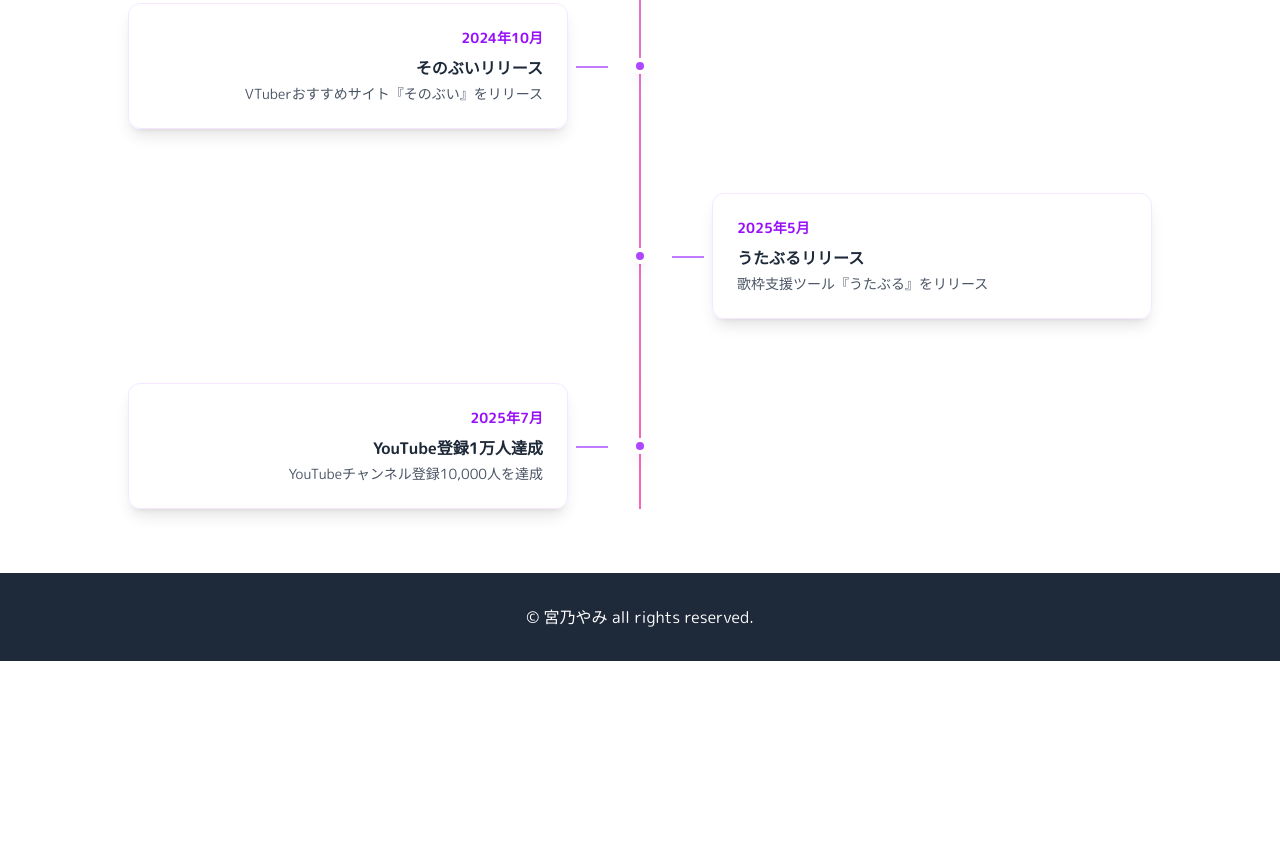
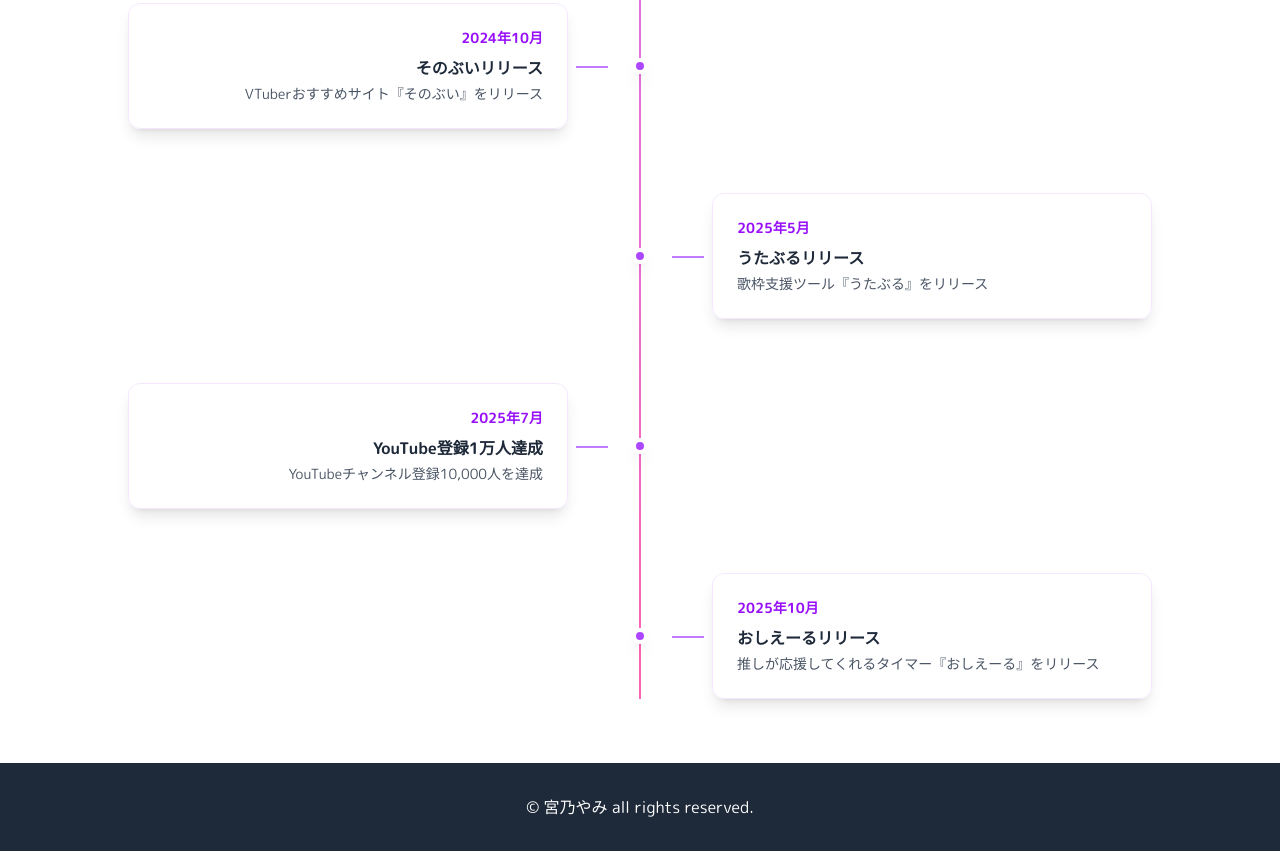
Before and after one commit to miyanoyami/pera, an Astro site: page /pera/miyanoyami in a window 1280 px wide. Shown: the part 3685-4536 px from the top of the page. Before the commit the page ends 4346 px from the top, so only its background shows below. Built offline with nearby package versions, Linux system fonts and the light colour scheme; Astro itself is replaced by a stand-in of ours.

Commit message:
add oshieru

```diff
--- a/src/pages/miyanoyami.astro
+++ b/src/pages/miyanoyami.astro
@@ -684,6 +684,38 @@ import logoIcon from '../assets/images/miyanoyami/logo.png';
                   </div>
                 </div>
               </div>
+
+              <!-- 2025年10月 -->
+              <div class="relative">
+                <!-- デスクトップ用レイアウト -->
+                <div class="hidden md:flex items-center">
+                  <div class="absolute left-1/2 transform -translate-x-1/2 w-4 h-4 bg-purple-500 rounded-full border-4 border-white shadow-lg z-10"></div>
+                  <div class="w-1/2"></div>
+                  <div class="w-1/2 pl-8 text-left">
+                    <div class="relative">
+                      <div class="absolute left-0 top-1/2 w-8 h-0.5 bg-purple-400"></div>
+                      <div class="bg-white/90 backdrop-blur-sm p-6 rounded-xl shadow-lg ml-10 border border-purple-100">
+                        <div class="text-purple-600 font-bold text-sm mb-2">2025年10月</div>
+                        <h3 class="font-bold text-gray-800 mb-1">おしえーるリリース</h3>
+                        <p class="text-gray-600 text-sm">推しが応援してくれるタイマー『おしえーる』をリリース</p>
+                      </div>
+                    </div>
+                  </div>
+                </div>
+                <!-- スマホ用レイアウト -->
+                <div class="md:hidden flex items-center">
+                  <div class="absolute left-6 transform -translate-x-1/2 w-3 h-3 bg-purple-500 rounded-full border-3 border-white shadow-lg z-10"></div>
+                  <div class="ml-12 w-full">
+                    <div class="bg-white/90 backdrop-blur-sm p-4 rounded-lg shadow-lg border border-purple-100">
+                      <div class="text-purple-600 font-bold text-xs mb-1">2025年5月</div>
+                      <h3 class="font-bold text-gray-800 text-sm mb-1">おしえーるリリース</h3>
+                      <p class="text-gray-600 text-xs">推しが応援してくれるタイマー『おしえーる』をリリース</p>
+                    </div>
+                  </div>
+                </div>
+              </div>
+
+
             </div>
           </div>
         </div>
```
